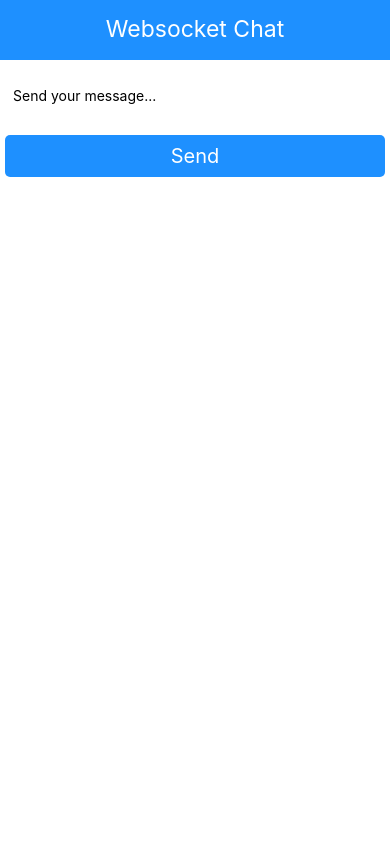
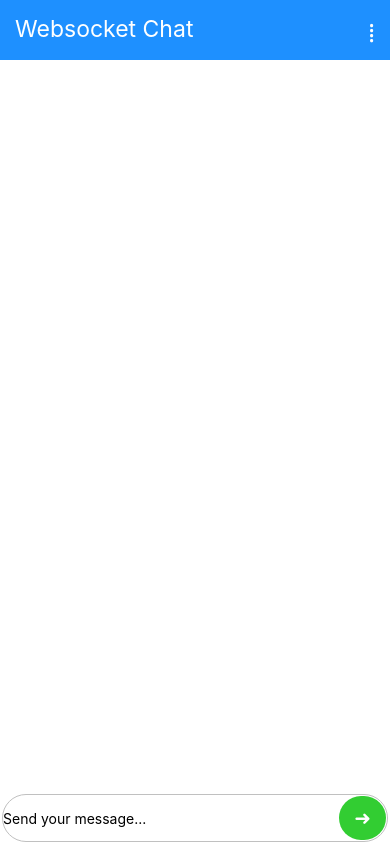
Before and after one commit to gregsavvy/React_Go_Chat, a React Native app in the folder frontend/: screen / in a window 390 px wide. Built offline with nearby package versions, Linux system fonts and the light colour scheme; no server answers.

Commit message:
Adding functionality to frontend, message styling, options menu

```diff
--- a/frontend/App.js
+++ b/frontend/App.js
@@ -11,10 +11,14 @@ import { v4 as uuidv4 } from 'uuid';
 var backend = 'ws://10.0.2.2:5000/'
 
 const App = () => {
+
+  // State to store messages
   const [msg, setMsg] = useState([])
 
-  const [username, setName] = useState("anonymous")
+  // State to store username
+  const [username, setName] = useState("Anonymous")
 
+  // Special state to store backend address
   const socket = useRef(null)
 
   // connect
@@ -36,7 +40,7 @@ const App = () => {
       let json_data = JSON.parse(response.data)
 
       setMsg(prevItems => {
-        return [...prevItems, {key: uuidv4(), user: json_data.user, time: Date(), text: json_data.msg}];
+        return [...prevItems, {key: uuidv4(), user: json_data.user, time: Date().toString().slice(0,24), text: json_data.msg}];
       })
     }
 
@@ -51,7 +55,7 @@ const App = () => {
           socket.current.send(`/msg ${text}`)
           // save string
           setMsg(prevItems => {
-            return [...prevItems, {key: uuidv4(), user: username, time: Date(), text: text}];
+            return [...prevItems, {key: uuidv4(), user: username, time: Date().toString().slice(0,24), text: text}];
           })
       }
     }
@@ -70,7 +74,7 @@ const App = () => {
 
   return (
     <View style={styles.container}>
-      <Header />
+      <Header changeName={changeName} />
       <Messages messages={msg} username={username}/>
       <SendMsg sendMsg={sendMsg} username={username}/>
     </View>
--- a/frontend/components/Header.js
+++ b/frontend/components/Header.js
@@ -1,10 +1,13 @@
 import React from 'react';
 import {View, Text, StyleSheet} from 'react-native';
 
-const Header = () => {
+import Options from './Options';
+
+const Header = ({changeName}) => {
   return (
     <View style={styles.header}>
       <Text style={styles.text}>Websocket Chat</Text>
+      <Options changeName={changeName}/>
     </View>
   );
 };
@@ -14,6 +17,7 @@ const styles = StyleSheet.create({
     height: 60,
     padding: 15,
     backgroundColor: 'dodgerblue',
+    flexDirection: 'row'
   },
   text: {
     color: 'white',
--- a/frontend/components/Messages.js
+++ b/frontend/components/Messages.js
@@ -4,22 +4,33 @@ import {
   Text,
   SafeAreaView,
   FlatList,
-  View
+  View,
 } from 'react-native';
 
 const Item = ({ item, username }) => {
   if (item.user == username) {
     return <View style={styles.container_send}>
-      <Text style={styles.user}>{item.user}</Text>
-      <Text style={styles.time}>{item.time}</Text>
-      <Text style={styles.text}>{item.text}</Text>
+      <View style={styles.container_meta}>
+        <Text style={styles.user}>{item.user}</Text>
+        <Text style={styles.time}>{item.time}</Text>
+      </View>
+      <Text style={styles.text_send}>{item.text}</Text>
     </View>
-
+  } else if (item.user == 'System') {
+    return <View style={styles.container_receive}>
+      <View style={styles.container_meta}>
+        <Text style={styles.user}>{item.user}</Text>
+        <Text style={styles.time}>{item.time}</Text>
+      </View>
+      <Text style={styles.text_system}>{item.text}</Text>
+    </View>
   } else if (item.user != username) {
     return <View style={styles.container_receive}>
-      <Text style={styles.user}>{item.user}</Text>
-      <Text style={styles.time}>{item.time}</Text>
-      <Text style={styles.text}>{item.text}</Text>
+      <View style={styles.container_meta}>
+        <Text style={styles.user}>{item.user}</Text>
+        <Text style={styles.time}>{item.time}</Text>
+      </View>
+      <Text style={styles.text_receive}>{item.text}</Text>
     </View>
   }
 }
@@ -30,7 +41,7 @@ const Messages = ({ messages, username }) => {
   );
 
   return (
-    <SafeAreaView>
+    <SafeAreaView style={styles.flatlist}>
       <FlatList
         data={messages}
         renderItem = {renderItem}
@@ -41,30 +52,50 @@ const Messages = ({ messages, username }) => {
 };
 
 const styles = StyleSheet.create({
+  flatlist: {
+    flex: 1,
+  },
   user: {
-    height: 20,
-    margin: 5,
-    borderWidth: 1,
+    margin: 1,
+    color: 'slategray',
   },
   time: {
-    height: 20,
-    margin: 5,
-    borderWidth: 1,
+    margin: 1,
+    color: 'slategray',
+    marginLeft: 'auto'
   },
-  text: {
-    height: 40,
-    margin: 5,
-    borderWidth: 1,
+  text_send: {
+    padding: 10,
+    borderRadius: 15,
+    backgroundColor: 'dodgerblue',
+    color: 'white',
+  },
+  text_receive: {
+    padding: 10,
+    borderRadius: 15,
+    backgroundColor: 'springgreen',
+    color: 'white',
+  },
+  text_system: {
+    padding: 10,
+    borderRadius: 15,
+    backgroundColor: 'orangered',
+    color: 'white',
   },
   container_send: {
     padding: 5,
     marginVertical: 5,
     marginHorizontal: 5,
+    marginLeft: 100,
   },
   container_receive: {
     padding: 5,
     marginVertical: 5,
     marginHorizontal: 5,
+    marginRight: 100,
+  },
+  container_meta: {
+    flexDirection: 'row',
   },
 
 });
--- /dev/null
+++ b/frontend/components/Options.js
@@ -0,0 +1,162 @@
+import React, {useState} from 'react';
+import {
+  View,
+  Text,
+  StyleSheet,
+  TouchableOpacity,
+  Modal,
+  Pressable,
+  TextInput
+} from 'react-native';
+
+const Options = ({changeName}) => {
+
+  // State to store options display
+  const [options, setOptions] = useState(false)
+
+  // State to store change username display
+  const [optionsUsername, setOptionsUsername] = useState(false)
+
+  const [text, onChangeText] = React.useState("");
+
+  return (
+    <View style={styles.containerAllOptions}>
+
+      <TouchableOpacity onPress={() => setOptions(options => !options)}>
+        <Text style={styles.btnOptions}>
+          &#8286;
+        </Text>
+      </TouchableOpacity>
+
+      <Modal
+        changeName={changeName}
+        optionsUsername={optionsUsername}
+        animationType='fade'
+        transparent={true}
+        visible={options}
+        onRequestClose={(options) => {
+          setOptions(!options);
+        }}
+      >
+        <View style={styles.centeredView}>
+          <View style={styles.modalView}>
+
+            <TouchableOpacity
+                style={styles.buttonMenu}
+                onPress={() => setOptionsUsername(!optionsUsername)}
+              >
+              <Text style={styles.modalText}>Change username</Text>
+            </TouchableOpacity>
+
+            {optionsUsername === true && <View>
+              <TextInput
+                onChangeText={onChangeText}
+                placeholder="Type your username..."
+                value={text}
+              />
+
+                <TouchableOpacity
+                  style={styles.btnName}
+                  onPress={() => {
+                    changeName(text);
+                    onChangeText('');
+                  }}>
+                  <Text style={styles.btnTextName}>
+                    Change
+                  </Text>
+                </TouchableOpacity>
+            </View>
+            }
+
+            <TouchableOpacity
+                style={styles.buttonMenu}
+                onPress={() => null}
+              >
+              <Text style={styles.modalText}>Contacts</Text>
+            </TouchableOpacity>
+
+            <Pressable
+              style={[styles.button, styles.buttonClose]}
+              onPress={(options) => setOptions(!options)}
+            >
+              <Text style={styles.textClose}>Go Back</Text>
+            </Pressable>
+
+          </View>
+        </View>
+      </Modal>
+
+    </View>
+  );
+};
+
+const styles = StyleSheet.create({
+  btnOptions: {
+    fontSize: 25,
+    color: 'white',
+    alignSelf: 'flex-end',
+  },
+  containerAllOptions: {
+    flex: 1,
+    justifyContent: 'space-between',
+  },
+  centeredView: {
+    flex: 1,
+    justifyContent: "center",
+    alignItems: "center",
+    marginTop: 22
+  },
+  modalView: {
+    margin: 5,
+    backgroundColor: "white",
+    borderRadius: 15,
+    padding: 15,
+    shadowColor: "#000",
+    shadowOffset: {
+      width: 0,
+      height: 2
+    },
+    shadowOpacity: 0.25,
+    shadowRadius: 4,
+    elevation: 5
+  },
+  button: {
+    borderRadius: 15,
+    padding: 10,
+    elevation: 2,
+  },
+  buttonMenu: {
+    borderBottomWidth: 1,
+    borderBottomColor: 'silver',
+    marginTop: 15,
+    marginBottom: 3,
+  },
+  buttonClose: {
+    backgroundColor: "dodgerblue",
+    marginTop: 10,
+    alignSelf: 'stretch'
+  },
+  textClose: {
+    color: "white",
+    fontWeight: "bold",
+    textAlign: "center"
+  },
+  modalText: {
+    textAlign: 'center'
+  },
+  btnName: {
+    backgroundColor: 'limegreen',
+    padding: 10,
+    paddingLeft: 15,
+    paddingRight: 15,
+    margin: 1,
+    borderRadius: 15,
+  },
+  btnTextName: {
+    color: "white",
+    fontWeight: "bold",
+    textAlign: "center"
+  },
+});
+
+export default Options;
--- a/frontend/components/SendMsg.js
+++ b/frontend/components/SendMsg.js
@@ -4,7 +4,8 @@ import {
   TextInput,
   SafeAreaView,
   TouchableOpacity,
-  Text
+  Text,
+  View
 } from 'react-native';
 
 
@@ -12,13 +13,14 @@ const SendMsg = ({sendMsg, username}) => {
   const [text, onChangeText] = React.useState("");
 
   return (
-    <SafeAreaView>
+    <SafeAreaView style={styles.btnWrapper}>
       <TextInput
         style={styles.input}
         onChangeText={onChangeText}
         placeholder="Send your message..."
         value={text}
       />
+      <View>
         <TouchableOpacity
           style={styles.btn}
           onPress={() => {
@@ -26,31 +28,39 @@ const SendMsg = ({sendMsg, username}) => {
             onChangeText('');
           }}>
           <Text style={styles.btnText}>
-          Send
+            &#10140;
           </Text>
         </TouchableOpacity>
-
+      </View>
     </SafeAreaView>
   );
 };
 
 const styles = StyleSheet.create({
   input: {
-    height: 60,
-    padding: 8,
-    margin: 5,
+    flex: 1,
   },
   btn: {
-    backgroundColor: 'dodgerblue',
-    padding: 9,
-    margin: 5,
-    borderRadius: 5,
+    backgroundColor: 'limegreen',
+    padding: 10,
+    paddingLeft: 15,
+    paddingRight: 15,
+    margin: 1,
+    borderRadius: 50,
   },
   btnText: {
     color: 'white',
     fontSize: 20,
     textAlign: 'center',
   },
+  btnWrapper: {
+    flexDirection: 'row',
+    padding: 0,
+    margin: 2,
+    borderWidth: 1,
+    borderRadius: 25,
+    borderColor: 'silver',
+  },
 });
 
 export default SendMsg;
```
Also changed, not shown: 2 other files (tests, documents, lock files or other folders). Lines whose indentation alone changed are shown as unchanged.
